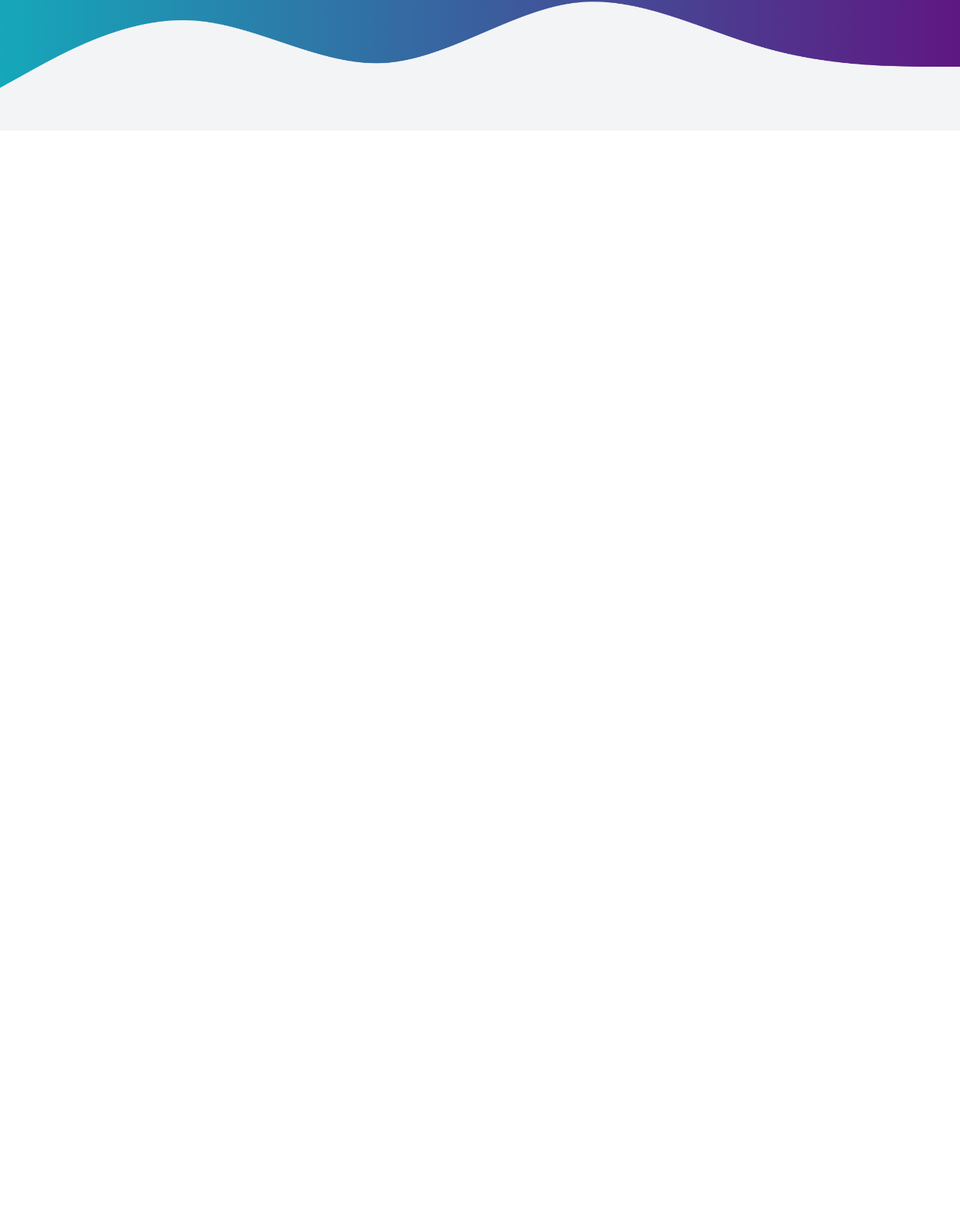
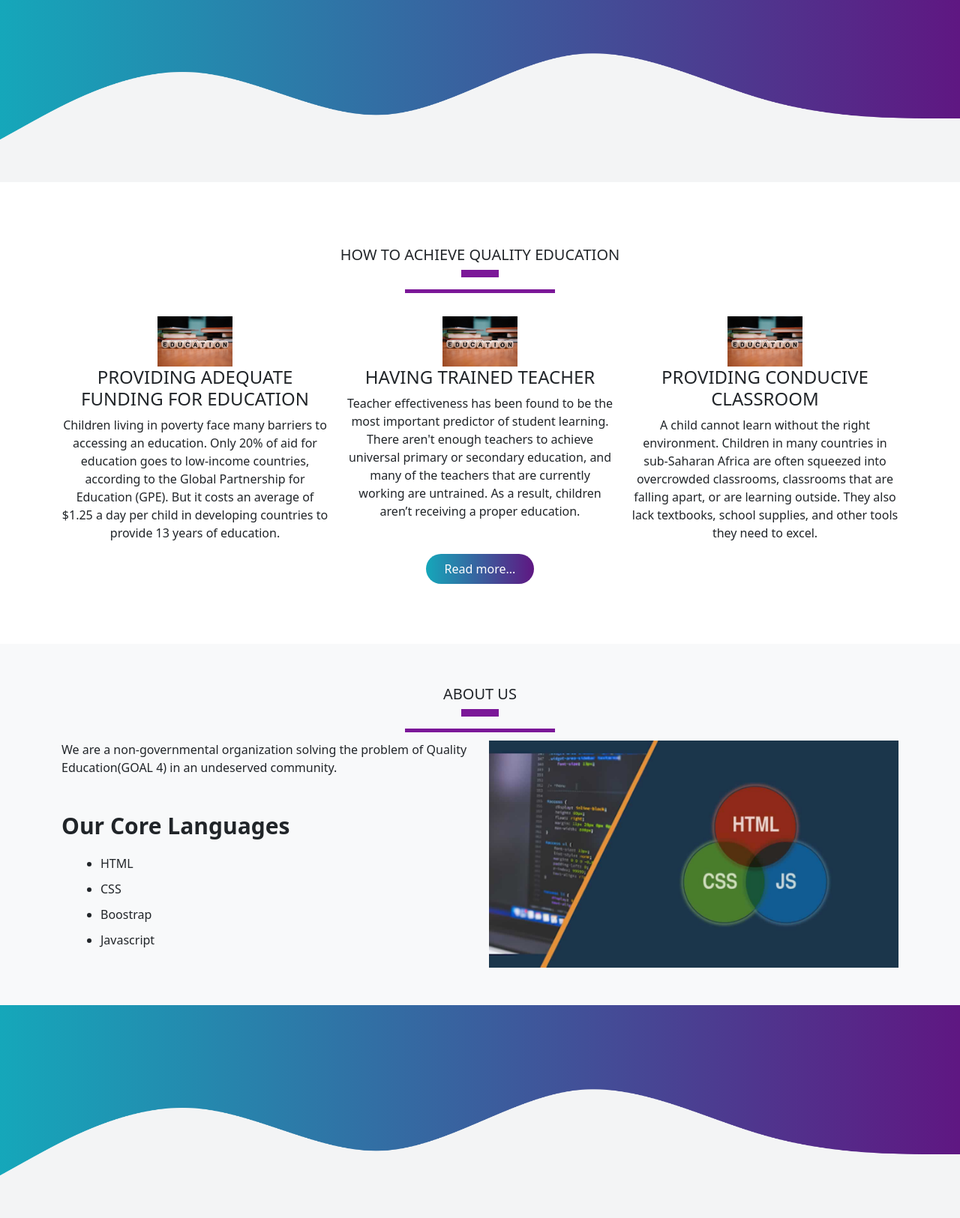
Before and after one commit to aminatanimashaun31/sdg-project, a plain HTML site: page index.html in a window 1280 px wide. Shown: the part 497-2122 px from the top of the page at 75% size. Before the commit the page ends 800 px from the top, so only its background shows below. Drawn offline with nearby package versions, Linux system fonts and the light colour scheme.

Commit message:
sdg-project

```diff
--- a/index.html
+++ b/index.html
@@ -7,7 +7,7 @@
     <link href="https://cdn.jsdelivr.net/npm/bootstrap@5.0.0-beta1/dist/css/bootstrap.min.css" rel="stylesheet" >
     <script src="https://cdn.jsdelivr.net/npm/bootstrap@5.0.0-beta1/dist/js/bootstrap.bundle.min.js" ></script>
     <link rel="stylesheet" href="https://cdnjs.cloudflare.com/ajax/libs/font-awesome/5.15.1/css/all.min.css">
-    <title>Back To School</title>
+    <title>HOW TO ACHIEVE QUALITY EDUCATION</title>
 </head>
 <body>
     <section id="nav-bar">
@@ -23,14 +23,12 @@
                     <a class="nav-link" aria-current="page" href="#">Home</a>
                   </li>
                   <li class="nav-item">
-                    <a class="nav-link" href="#">Services</a>
+                    <a class="nav-link" href="#">Solution</a>
                   </li>
                   <li class="nav-item">
                     <a class="nav-link" href="#">About Us</a>
                   </li>
-                  <li class="nav-item">
-                    <a class="nav-link" href="#">Goals</a>
-                  </li>
+
                   <li class="nav-item">
                     <a class="nav-link" href="#">Contact</a>
                   </li>
@@ -45,8 +43,8 @@
         <div class="container">
             <div class="row">
                 <div class="col-md-6">
-                    <p class="title">EDUCATION IS THE KEY</p>
-                    <P>Education systems must meet people's needs throughout their lives – from access to preschool and primary education to all young people being given the opportunity to go on to upper secondary, vocational and higher education. </P>
+                    <p class="title">QUALITY EDUCATION IN AN UNDESERVED COMMUNITY</p>
+                    <P>High-quality education is a prerequisite for learning and human development. Quality is affected by factors both inside and outside the classroom – everything from the availability of a teacher and teaching aids to the child's starting point when it comes to mother tongue language  </P>
 
                 </div>
                 <div class="col-md-6 text-center">
@@ -60,16 +58,62 @@
     </section>
 
     <section id="services">
-        <div class="container">
-            <div class="row">
-                <div class="col-md-4">
-                    <img src=""
+        <div class="container text-center">
+          <h5 class="what">HOW TO ACHIEVE QUALITY EDUCATION</h5>
+            <div class="row text-center">
+                <div class="col-md-4" services>
+                    <img src="images/education2.jpg" class="education-img">
+                    <h4>PROVIDING ADEQUATE FUNDING FOR EDUCATION</h4>
+                    <p>Children living in poverty face many barriers to accessing an education. Only 20% of aid for education goes to low-income countries, according to the Global Partnership for Education (GPE). But it costs an average of $1.25 a day per child in developing countries to provide 13 years of education. </p>
 
                 </div>
+
+                <div class="col-md-4" services>
+                  <img src="images/education2.jpg" class="education-img">
+                  <h4>HAVING TRAINED TEACHER</h4>
+                  <p>Teacher effectiveness has been found to be the most important predictor of student learning. There aren't enough teachers to achieve universal primary or secondary education, and many of the teachers that are currently working are untrained. As a result, children aren’t receiving a proper education.  </p>
+
+              </div>
+
+              <div class="col-md-4" services>
+                <img src="images/education2.jpg" class="education-img">
+                <h4>PROVIDING CONDUCIVE CLASSROOM</h4>
+                <p>A child cannot learn without the right environment. Children in many countries in sub-Saharan Africa are often squeezed into overcrowded classrooms, classrooms that are falling apart, or are learning outside. They also lack textbooks, school supplies, and other tools they need to excel. </p>
             </div>
+
+            </div>
+                <button type="button" class="btn btn-primary">Read more...</button>
         </div>
 
     </section>
 
+    <section id="about-us">
+      <div class="container">
+        <h5 class="what text-center">ABOUT US</h5>
+        <div class="row">
+          <div class="col-md-6" about-us>
+            <p>We are a non-governmental organization solving the problem of Quality Education(GOAL 4) in an undeserved community.</p>
+            <p class="about-why">Our Core Languages</p>
+            <ul>
+              <li>HTML</li>
+              <li>CSS</li>
+              <li>Boostrap</li>
+              <li>Javascript</li>
+
+            </ul>
+          </div>
+          <div class="col-md-6">
+            <img src="images/languages.jpg" class="img-fluid">
+
+          </div>
+      </div>
+      </div>
+    </section>
+
+
+    <section id="footer">
+      <img src="images/wave.png" class="footer-img">
+    </section>
+
 </body>
 </html>
--- a/style.css
+++ b/style.css
@@ -51,3 +51,88 @@ body{
 .bottom-img{
     width: 100%;
 }
+
+#services{
+    padding: 80px 0;
+}
+.education-img{
+    width: 100px;
+    margin-top: 20px;
+}
+
+.services{
+    padding: 20px;
+}
+
+.services h4{
+    padding: 5%;
+    margin-top: 25px;
+}
+.what::before{
+    content: '';
+    background: #7b1798;
+    height: 5px;
+    width: 200px;
+    margin-left:auto;
+    margin-right: auto;
+    display: block;
+    transform: translateY(63px);
+
+}
+.what::after{
+    content: '';
+    background: #7b1798;
+    height: 10px;
+    width: 50px;
+    margin-left:auto;
+    margin-right: auto;
+    margin-bottom: 40px;
+    display: block;
+    transform: translateY(8px);
+
+}
+
+#services .btn-primary{
+    box-shadow: none;
+    padding: 8px 25px;
+    border: none;
+    border-radius: 20px;
+    background-image: linear-gradient(to right, #15a7ba, #5f1782);
+}
+
+#about-us{
+    background: #f8f9fa;
+    padding-bottom: 50px;
+    padding-top: 50px;
+}
+
+.about-why{
+    font-size: 30px;
+    font-weight: 600;
+    margin-top: 8%;
+}
+
+#about-us ul li{
+    margin: 10px 0;
+}
+
+#about-us ul {
+    margin-left: 20px;
+}
+#goals{
+    margin: 100px 0;
+}
+.goals{
+    border-left: 4px solid #7b1798;
+    margin-top: 50px;
+    margin-bottom: 50px;
+}
+
+#footer{
+    background-image: linear-gradient(to right, #15a7ba, #5f1782);
+    color:#fff;
+}
+
+.footer-img{
+    width: 100%;
+}
```
Also changed, not shown: images/education2.jpg (added), images/languages.jpg (added).
